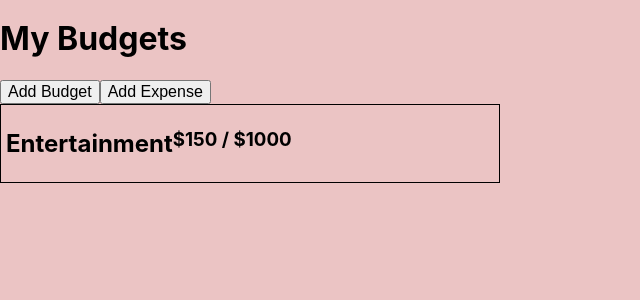
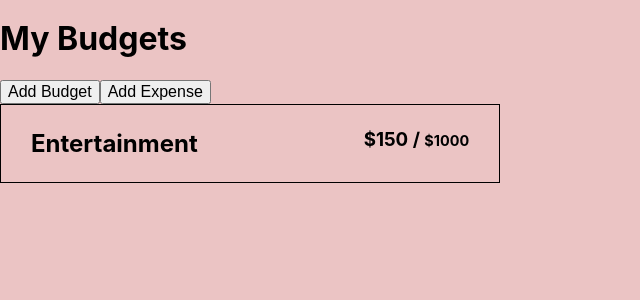
Before and after one commit to HoiJW/project-budget-app, a React (Create React App) app: page / in a window 1280 px wide. Shown: the top 300 px of the page, without its empty margins (0-640 px from the left). Built offline with nearby package versions, Linux system fonts and the light colour scheme.

Commit message:
organized components folder and sass

```diff
--- a/src/App.css
+++ b/src/App.css
@@ -229,6 +229,7 @@ body {
   border: 1px solid black;
   width: 500px;
   display: flex;
+  justify-content: center;
 }
 
 .titles {
@@ -236,4 +237,9 @@ body {
   flex-direction: row;
   justify-content: space-between;
   padding: 1%;
+  width: 90%;
+}
+
+.max {
+  font-size: 0.9rem;
 }/*# sourceMappingURL=App.css.map */
--- a/src/App.js
+++ b/src/App.js
@@ -3,7 +3,7 @@ import { useState, useEffect } from 'react';
 import firebase from './firebase';
 // to get the database working must import firebase modules
 import { getDatabase, onValue, push, remove, ref} from 'firebase/database';
-import BudgetCards from './BudgetCards';
+import BudgetCards from './Components/BudgetCards';
 function App() {
   return(
     <div>
--- a/src/BudgetCards.js
+++ b/src/Components/BudgetCards.js
@@ -3,7 +3,7 @@ function BudgetCards( { name , amount , max}){
         <div className='budget-cards'>
             <div className="titles">
             <h2>{name}</h2>
-            <h3>${amount} / ${max}</h3>
+            <h3>${amount} / <span className="max">${max}</span> </h3>
             </div>
         </div>
     )
--- a/src/ScssComponends/_budget-cards.scss
+++ b/src/ScssComponends/_budget-cards.scss
@@ -2,10 +2,15 @@
     border: 1px solid black;
     width: 500px;
     display: flex;
+    justify-content: center;
 }
 .titles{
     display: flex;
     flex-direction: row;
     justify-content: space-between;
     padding: 1%;
+    width: 90%;
 }
+.max{
+    font-size: 0.9rem;
+}
```
Also changed, not shown: 1 other file (tests, documents, lock files or other folders).
